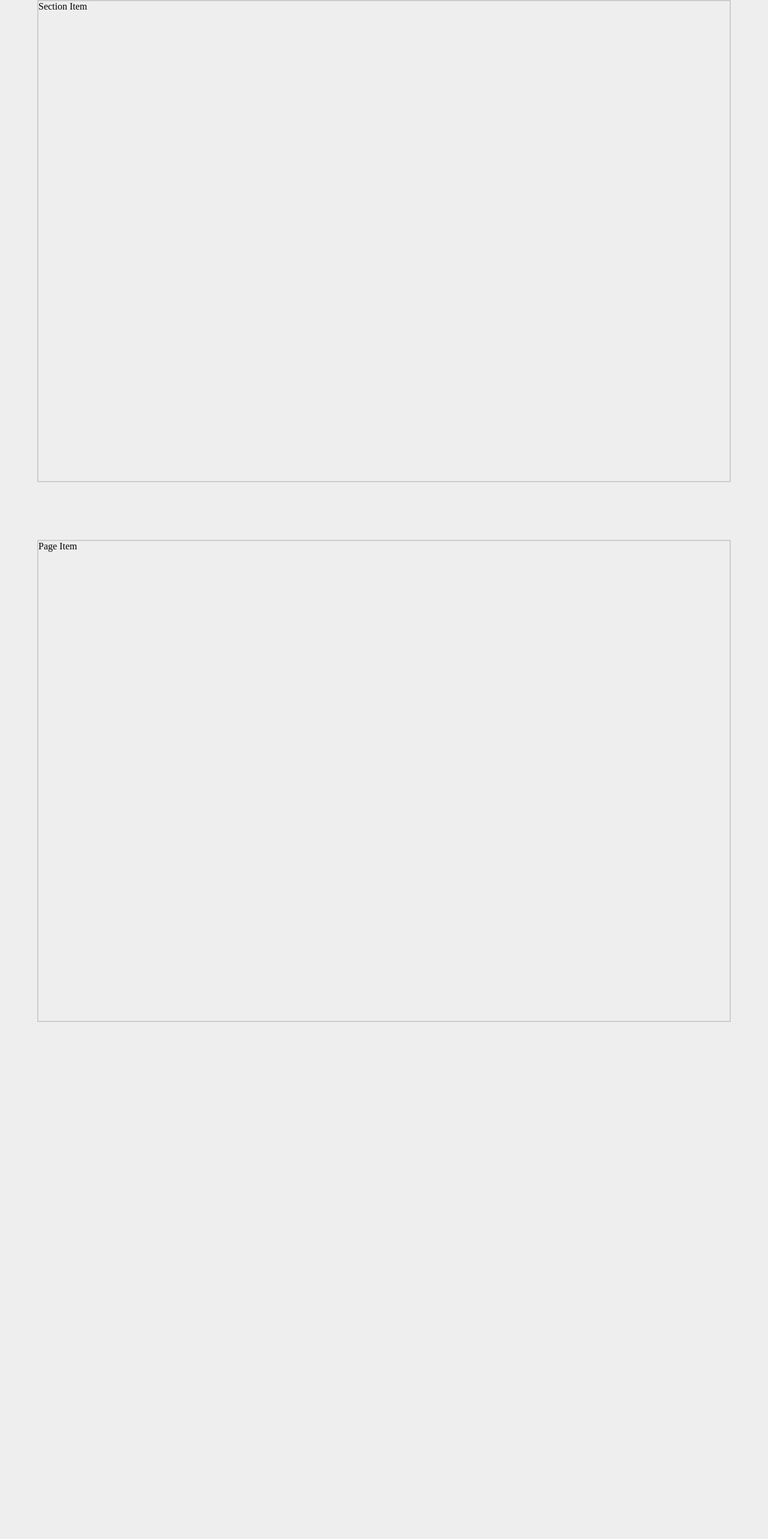
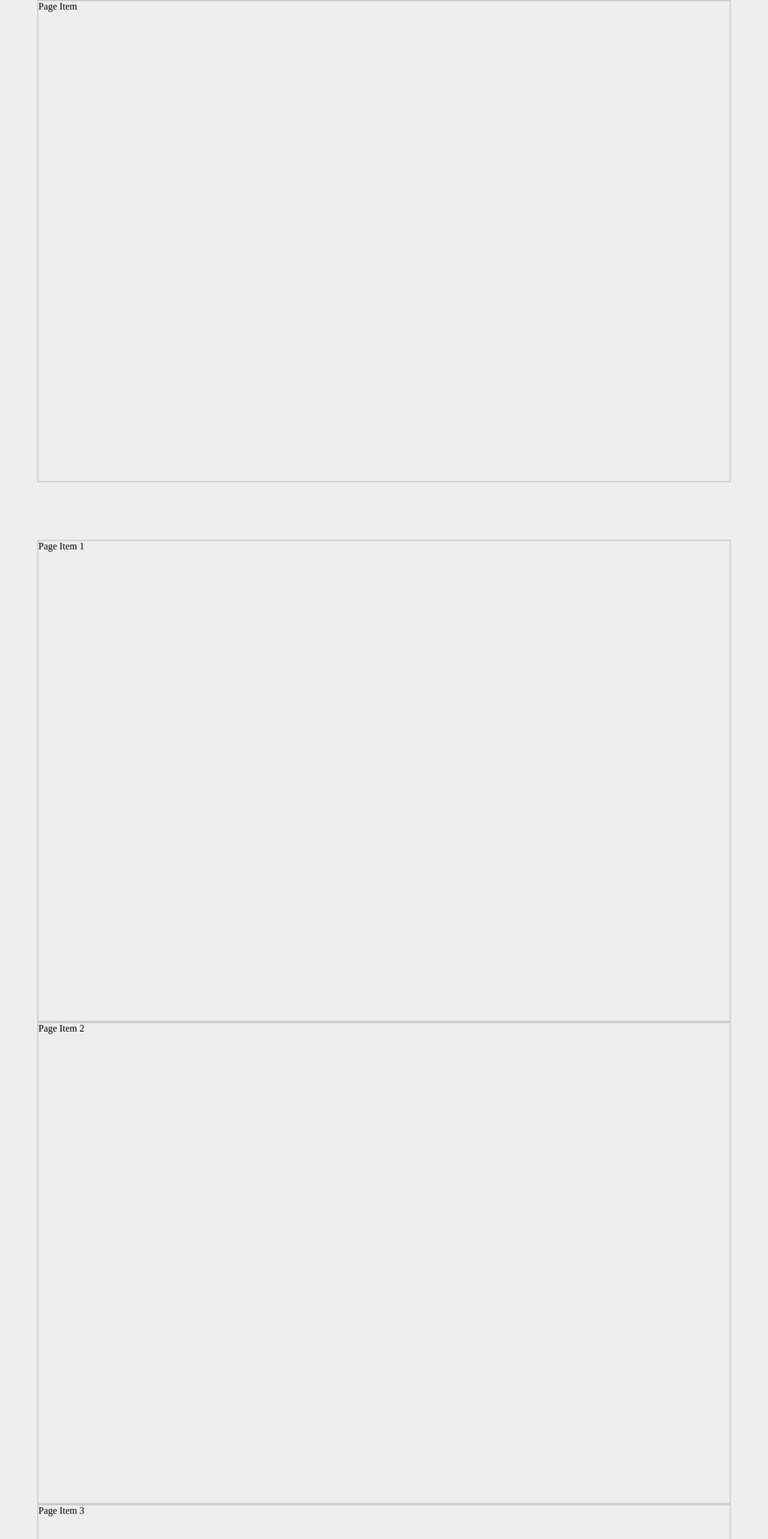
Before and after one commit to ninjasujan/react-context-api, a React app: page / in a window 1280 px wide. Shown: the top 2566 px of the page at 60% size. Before the commit the page ends 1800 px from the top, so only its background shows below. Built offline with nearby package versions, Linux system fonts and the light colour scheme.

Commit message:
Fix: Intersection Observer

```diff
--- a/src/App.tsx
+++ b/src/App.tsx
@@ -1,7 +1,5 @@
 import React from "react";
-const SectionItem = React.lazy(
-  () => import("./Component/StateComp/SectionItem")
-);
+
 const PageItem = React.lazy(() => import("./Component/StateComp/PageItem"));
 import RenderOnViewPortEntry from "./Component/RenderOnViewPortEntry";
 
@@ -13,14 +11,35 @@ const App = () => {
         className="box"
         style={{ minHeight: "900px" }}
       >
-        <SectionItem />
+        <PageItem title="Page Item" />
       </RenderOnViewPortEntry>
       <RenderOnViewPortEntry
         threshold={0.25}
         className="box"
-        style={{ minHeight: "900px" }}
+        style={{ minHeight: "300px" }}
       >
-        <PageItem />
+        <PageItem title="Page Item 1" />
+      </RenderOnViewPortEntry>
+      <RenderOnViewPortEntry
+        threshold={0.25}
+        className="box"
+        style={{ minHeight: "300px" }}
+      >
+        <PageItem title="Page Item 2" />
+      </RenderOnViewPortEntry>
+      <RenderOnViewPortEntry
+        threshold={0.25}
+        className="box"
+        style={{ minHeight: "300px" }}
+      >
+        <PageItem title="Page Item 3" />
+      </RenderOnViewPortEntry>
+      <RenderOnViewPortEntry
+        threshold={0.25}
+        className="box"
+        style={{ minHeight: "300px" }}
+      >
+        <PageItem title="Page Item 4" />
       </RenderOnViewPortEntry>
     </>
   );
--- a/src/Component/StateComp/PageItem.tsx
+++ b/src/Component/StateComp/PageItem.tsx
@@ -1,10 +1,9 @@
 import "../style.css";
 
-const PageItem = () => {
-  console.log("[Page component]");
+const PageItem: React.FC<{ title: string }> = ({ title }) => {
   return (
     <div className="item_box">
-      <span>Page Item</span>
+      <span>{title}</span>
     </div>
   );
 };
--- a/src/Component/StateComp/SectionItem.tsx
+++ /dev/null
@@ -1,12 +0,0 @@
-import "../style.css";
-
-const SectionItem = () => {
-  console.log("[Section component]");
-  return (
-    <div className="item_box">
-      <span>Section Item</span>
-    </div>
-  );
-};
-
-export default SectionItem;
```
